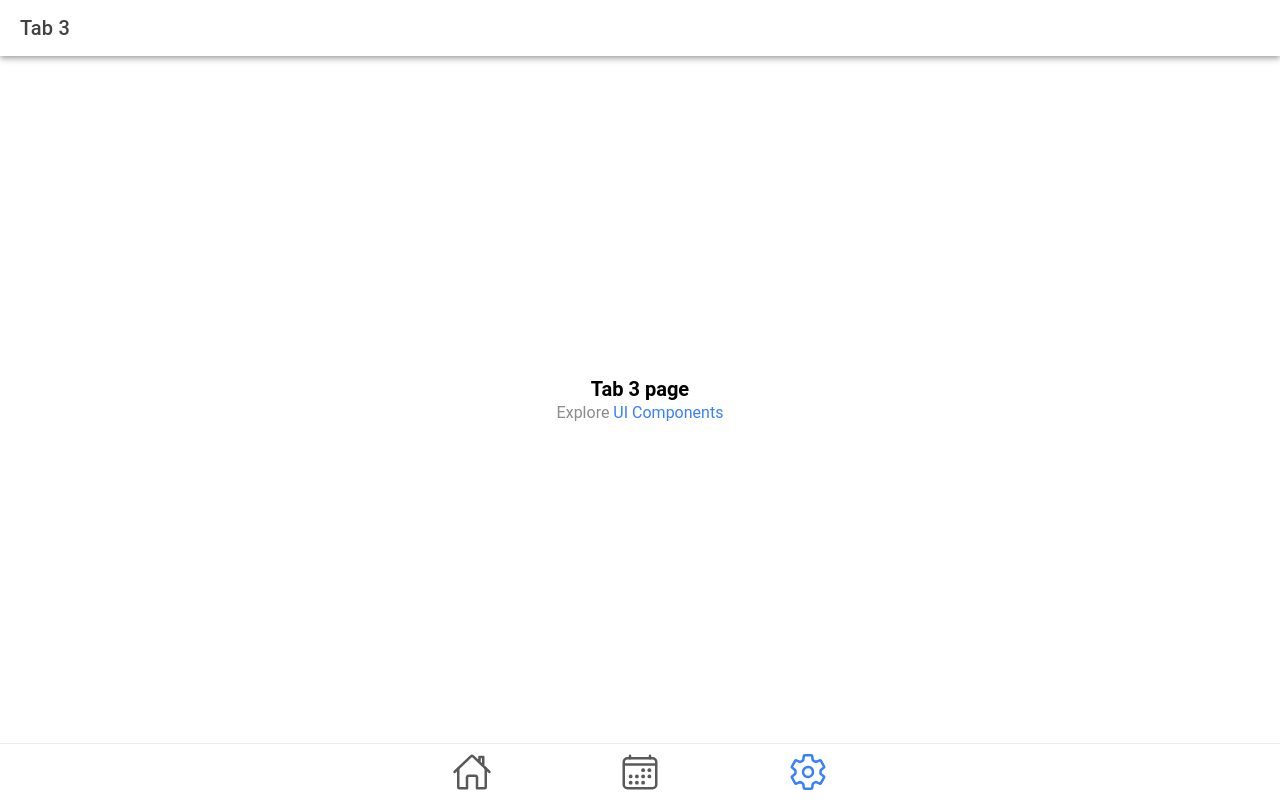
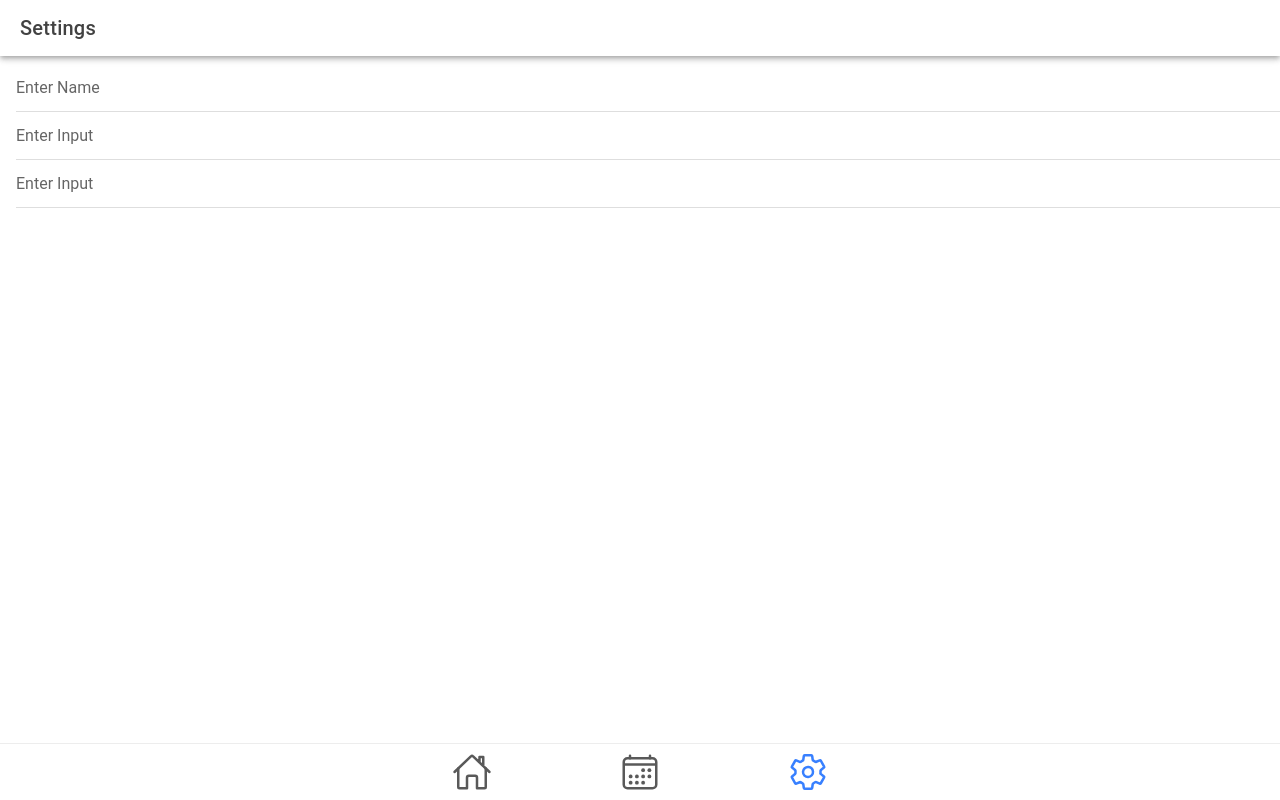
Before and after one commit to Healthy-Habits-project/healthyWatch, a React (Vite) app: page /tab3 in a window 1280 px wide. Built offline with nearby package versions, Linux system fonts and the light colour scheme.

Commit message:
Setting work

```diff
--- a/src/App.tsx
+++ b/src/App.tsx
@@ -11,7 +11,7 @@ import {
 } from '@ionic/react';
 
 import { IonReactRouter } from '@ionic/react-router';
-import { ellipse, square, triangle, cog, calendarOutline, homeOutline, settingsOutline } from 'ionicons/icons';
+import { calendarOutline, homeOutline, settingsOutline } from 'ionicons/icons';
 import Tab1 from './pages/Tab1';
 import Tab2 from './pages/Tab2';
 import Tab3 from './pages/Tab3';
--- a/src/pages/Tab3.tsx
+++ b/src/pages/Tab3.tsx
@@ -1,4 +1,4 @@
-import { IonContent, IonHeader, IonPage, IonTitle, IonToolbar } from '@ionic/react';
+import { IonContent, IonHeader, IonPage, IonTitle, IonToolbar, IonInput, IonItem, IonList } from '@ionic/react';
 import ExploreContainer from '../components/ExploreContainer';
 import './Tab3.css';
 
@@ -7,16 +7,21 @@ const Tab3: React.FC = () => {
     <IonPage>
       <IonHeader>
         <IonToolbar>
-          <IonTitle>Tab 3</IonTitle>
+          <IonTitle>Settings</IonTitle>
         </IonToolbar>
       </IonHeader>
       <IonContent fullscreen>
-        <IonHeader collapse="condense">
-          <IonToolbar>
-            <IonTitle size="large">Tab 3</IonTitle>
-          </IonToolbar>
-        </IonHeader>
-        <ExploreContainer name="Tab 3 page" />
+        <IonList>
+          <IonItem>
+            <IonInput placeholder="Enter Name"></IonInput>
+          </IonItem>
+          <IonItem>
+            <IonInput placeholder="Enter Input"></IonInput>
+          </IonItem>
+          <IonItem>
+            <IonInput placeholder="Enter Input"></IonInput>
+          </IonItem>
+        </IonList>
       </IonContent>
     </IonPage>
   );
```
